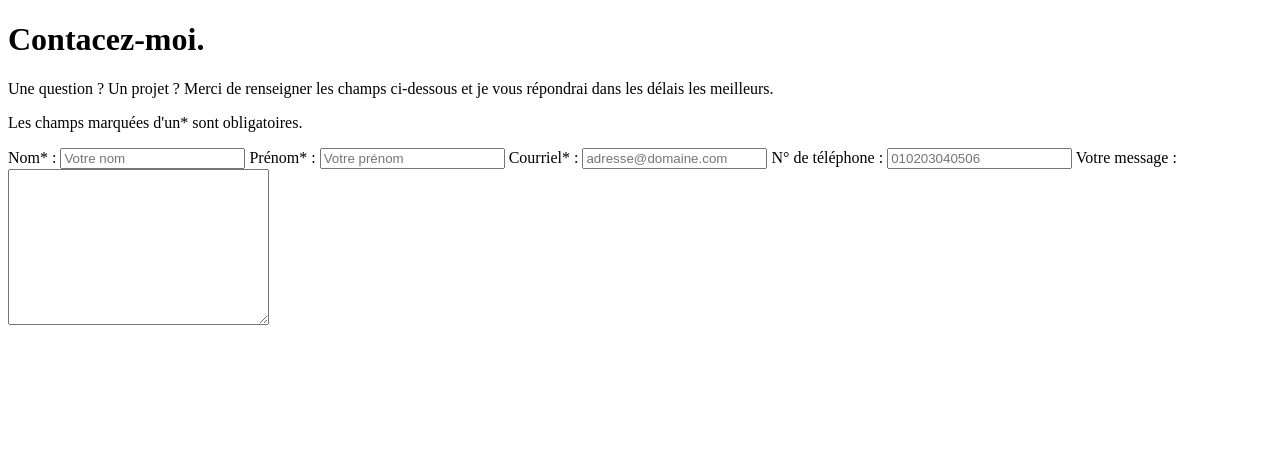
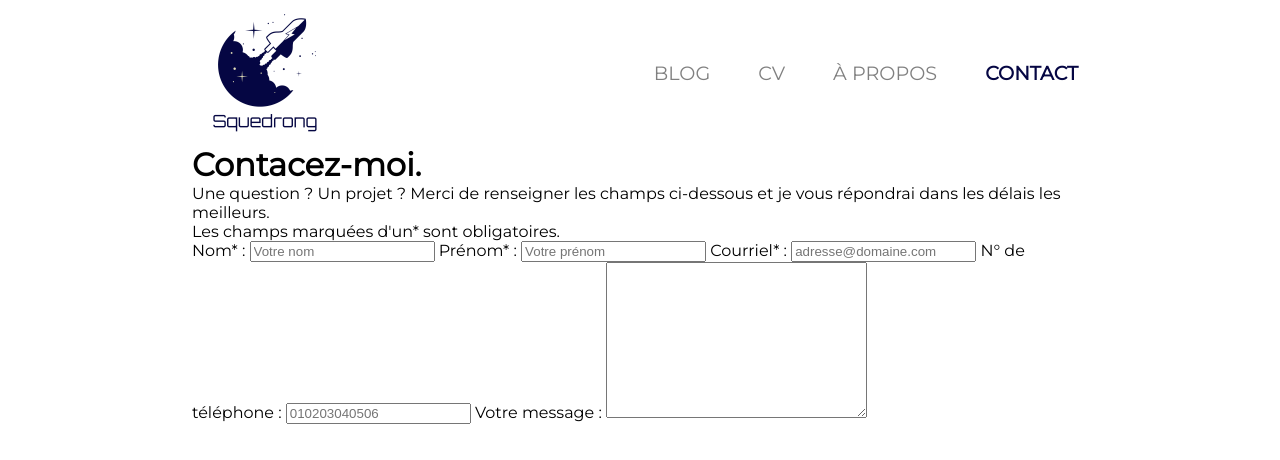
Before and after one commit to TheoLeDon/ProjetGroupe, a plain HTML site: page form.html in a window 1280 px wide. Drawn offline with Linux system fonts and the light colour scheme.

Commit message:
navBarForm

```diff
--- a/form.html
+++ b/form.html
@@ -4,9 +4,26 @@
     <meta charset="UTF-8">
     <meta http-equiv="X-UA-Compatible" content="IE=edge">
     <meta name="viewport" content="width=device-width, initial-scale=1.0">
+    <link rel="stylesheet" href="style.css">
+    <link rel="preconnect" href="https://fonts.googleapis.com">
+    <link rel="preconnect" href="https://fonts.gstatic.com" crossorigin>
+    <link href="https://fonts.googleapis.com/css2?family=Montserrat&display=swap" rel="stylesheet">
     <title>Squedrong - Contactez-moi.</title>
 </head>
 <body>
+    <header>
+        <nav class="navMenu">
+          <div class="logo">
+            <a href="index.html"><img src="Images/logo.png" alt=""></a>
+          </div>
+          <ul>
+            <li><a href="index.html">  blog</a></li>
+            <li><a href="">cv</a></li>
+            <li><a href="">à propos</a></li>
+            <li><a href="form.html"><span class="listIndex">contact</span></a></li>
+          </ul>
+        </nav>
+      </header>
     <h1>Contacez-moi.</h1>
     <p>Une question ? Un projet ? Merci de renseigner les champs ci-dessous et je vous répondrai dans les délais les meilleurs.</p>
     <p>Les champs marquées d'un* sont obligatoires.</p>
```
Also changed, not shown: article.html (+1 -1 lines), index.html (+2 -2 lines).
